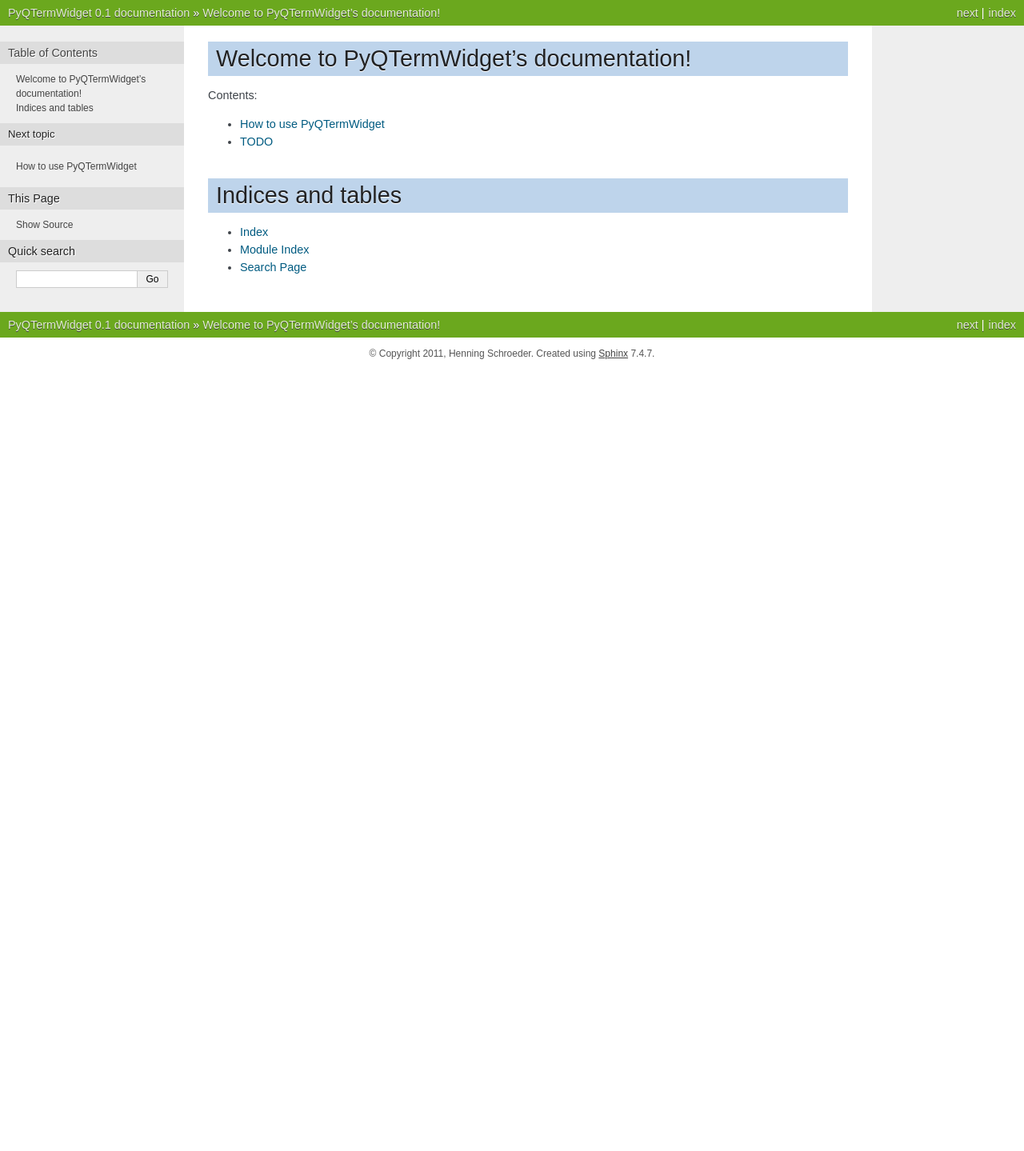
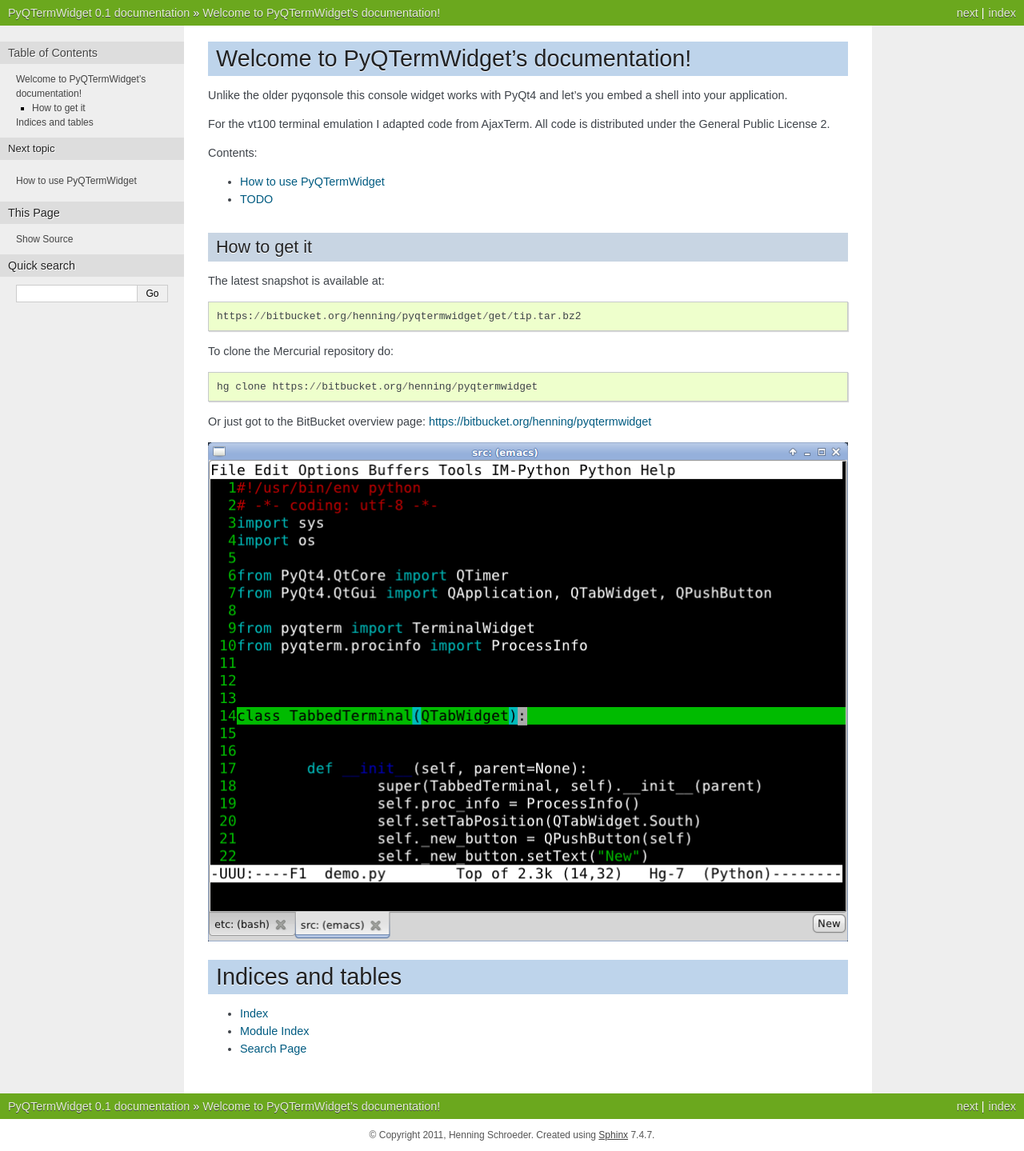
Before and after one commit to muromec/pysnole, a Sphinx documentation site: the page built from doc/index.rst, in a window 1280 px wide. Shown: the whole page at 80% size. Built offline with Sphinx 7.4.7, drawn with Linux system fonts in a browser that asks for light colours; before the commit the page ends 900 px from its top, so only the background shows below that.

Commit message:
added bitbucket links and screenshots to documentation

```diff
--- a/doc/index.rst
+++ b/doc/index.rst
@@ -5,6 +5,13 @@
 
 Welcome to PyQTermWidget's documentation!
 =========================================
+
+Unlike the older pyqonsole this console widget works with PyQt4 and let's you
+embed a shell into your application.
+
+For the vt100 terminal emulation I adapted code from AjaxTerm.
+All code is distributed under the General Public License 2.
+
 
 Contents:
 
@@ -15,6 +22,25 @@
    todo
 
 
+How to get it
+-------------
+
+The latest snapshot is available at::
+
+  https://bitbucket.org/henning/pyqtermwidget/get/tip.tar.bz2
+
+
+To clone the Mercurial repository do::
+
+  hg clone https://bitbucket.org/henning/pyqtermwidget
+
+Or just got to the BitBucket overview page: https://bitbucket.org/henning/pyqtermwidget
+
+
+
+.. image:: screenshot1.png
+
+
 
 Indices and tables
 ==================
```
Also changed, not shown: doc/usage.rst (+7 -5 lines), doc/screenshot1.png (added), doc/screenshot2.png (added).
